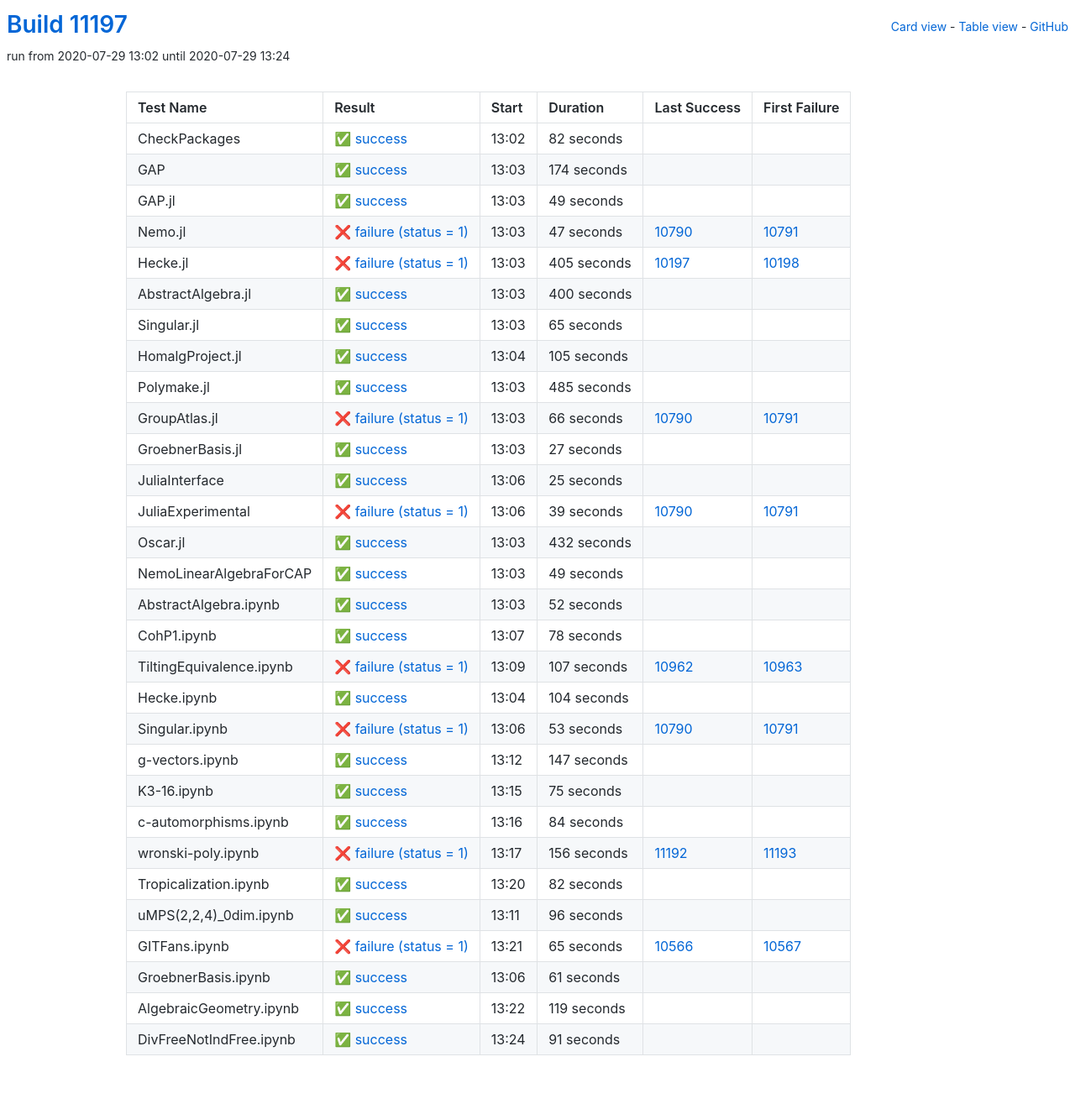
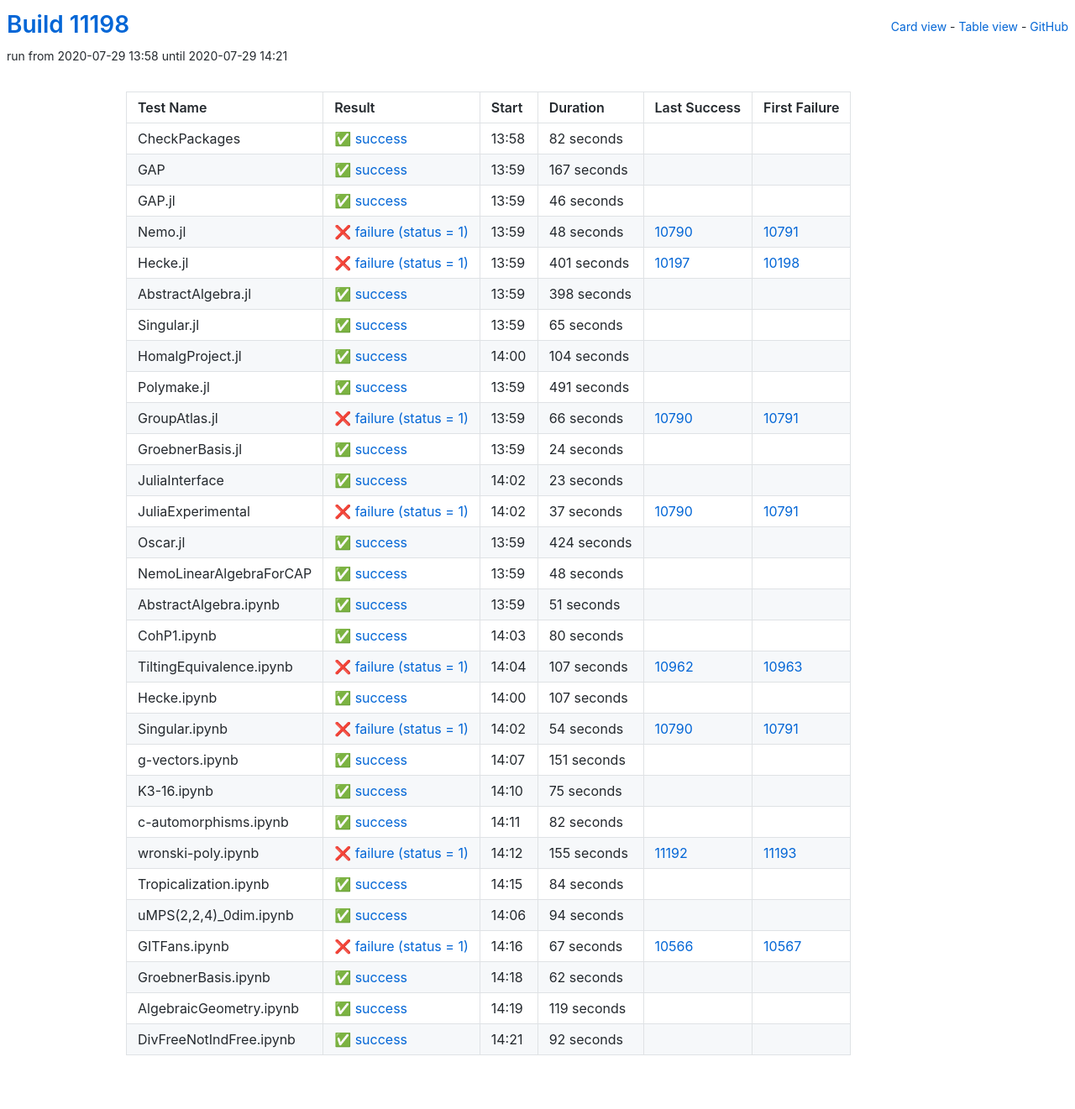
Before and after one commit to oscar-system/oscar-ci-status, a Jekyll site: the page built from table.html, in a window 1280 px wide. Shown: the whole page at 84% size. Built offline with Jekyll 4.4.1, drawn with Linux system fonts in a browser that asks for light colours.

Commit message:
Build #11198

```diff
--- a/_data/ci.yml
+++ b/_data/ci.yml
@@ -1,6 +1,6 @@
 ---
-build: 11197
-build_url: https://oscarci.mathematik.uni-kl.de/job/oscar/11197/
+build: 11198
+build_url: https://oscarci.mathematik.uni-kl.de/job/oscar/11198/
 job: oscar
 organization: oscar-system
 repo: oscar-ci-status
@@ -8,8 +8,8 @@
 tests:
 - name: CheckPackages
   id: checkpackages
-  log: https://oscarci.mathematik.uni-kl.de/job/oscar/11197/artifact/logs/build-11197/CheckPackages.log
-  start: 2020-07-29 13:02
+  log: https://oscarci.mathematik.uni-kl.de/job/oscar/11198/artifact/logs/build-11198/CheckPackages.log
+  start: 2020-07-29 13:58
   success: true
   exitcode: 0
   status: success
@@ -20,68 +20,68 @@
   first_failure_url:
 - name: GAP
   id: gap
-  log: https://oscarci.mathematik.uni-kl.de/job/oscar/11197/artifact/logs/build-11197/GAP.log
-  start: 2020-07-29 13:03
+  log: https://oscarci.mathematik.uni-kl.de/job/oscar/11198/artifact/logs/build-11198/GAP.log
+  start: 2020-07-29 13:59
   success: true
   exitcode: 0
   status: success
-  duration: 174
+  duration: 167
   last_success: false
   last_success_url:
   first_failure: false
   first_failure_url:
 - name: GAP.jl
   id: gap-jl
-  log: https://oscarci.mathematik.uni-kl.de/job/oscar/11197/artifact/logs/build-11197/GAP.jl.log
-  start: 2020-07-29 13:03
+  log: https://oscarci.mathematik.uni-kl.de/job/oscar/11198/artifact/logs/build-11198/GAP.jl.log
+  start: 2020-07-29 13:59
   success: true
   exitcode: 0
   status: success
-  duration: 49
+  duration: 46
   last_success: false
   last_success_url:
   first_failure: false
   first_failure_url:
 - name: Nemo.jl
   id: nemo-jl
-  log: https://oscarci.mathematik.uni-kl.de/job/oscar/11197/artifact/logs/build-11197/Nemo.jl.log
-  start: 2020-07-29 13:03
+  log: https://oscarci.mathematik.uni-kl.de/job/oscar/11198/artifact/logs/build-11198/Nemo.jl.log
+  start: 2020-07-29 13:59
   success: false
   exitcode: 1
   status: failure
-  duration: 47
+  duration: 48
   last_success: 10790
   last_success_url: https://oscarci.mathematik.uni-kl.de/job/oscar/10790/
   first_failure: 10791
   first_failure_url: https://oscarci.mathematik.uni-kl.de/job/oscar/10791/
 - name: Hecke.jl
   id: hecke-jl
-  log: https://oscarci.mathematik.uni-kl.de/job/oscar/11197/artifact/logs/build-11197/Hecke.jl.log
-  start: 2020-07-29 13:03
+  log: https://oscarci.mathematik.uni-kl.de/job/oscar/11198/artifact/logs/build-11198/Hecke.jl.log
+  start: 2020-07-29 13:59
   success: false
   exitcode: 1
   status: failure
-  duration: 405
+  duration: 401
   last_success: 10197
   last_success_url: https://oscarci.mathematik.uni-kl.de/job/oscar/10197/
   first_failure: 10198
   first_failure_url: https://oscarci.mathematik.uni-kl.de/job/oscar/10198/
 - name: AbstractAlgebra.jl
   id: abstractalgebra-jl
-  log: https://oscarci.mathematik.uni-kl.de/job/oscar/11197/artifact/logs/build-11197/AbstractAlgebra.jl.log
-  start: 2020-07-29 13:03
+  log: https://oscarci.mathematik.uni-kl.de/job/oscar/11198/artifact/logs/build-11198/AbstractAlgebra.jl.log
+  start: 2020-07-29 13:59
   success: true
   exitcode: 0
   status: success
-  duration: 400
+  duration: 398
   last_success: false
   last_success_url:
   first_failure: false
   first_failure_url:
 - name: Singular.jl
   id: singular-jl
-  log: https://oscarci.mathematik.uni-kl.de/job/oscar/11197/artifact/logs/build-11197/Singular.jl.log
-  start: 2020-07-29 13:03
+  log: https://oscarci.mathematik.uni-kl.de/job/oscar/11198/artifact/logs/build-11198/Singular.jl.log
+  start: 2020-07-29 13:59
   success: true
   exitcode: 0
   status: success
@@ -92,32 +92,32 @@
   first_failure_url:
 - name: HomalgProject.jl
   id: homalgproject-jl
-  log: https://oscarci.mathematik.uni-kl.de/job/oscar/11197/artifact/logs/build-11197/HomalgProject.jl.log
-  start: 2020-07-29 13:04
+  log: https://oscarci.mathematik.uni-kl.de/job/oscar/11198/artifact/logs/build-11198/HomalgProject.jl.log
+  start: 2020-07-29 14:00
   success: true
   exitcode: 0
   status: success
-  duration: 105
+  duration: 104
   last_success: false
   last_success_url:
   first_failure: false
   first_failure_url:
 - name: Polymake.jl
   id: polymake-jl
-  log: https://oscarci.mathematik.uni-kl.de/job/oscar/11197/artifact/logs/build-11197/Polymake.jl.log
-  start: 2020-07-29 13:03
+  log: https://oscarci.mathematik.uni-kl.de/job/oscar/11198/artifact/logs/build-11198/Polymake.jl.log
+  start: 2020-07-29 13:59
   success: true
   exitcode: 0
   status: success
-  duration: 485
+  duration: 491
   last_success: false
   last_success_url:
   first_failure: false
   first_failure_url:
 - name: GroupAtlas.jl
   id: groupatlas-jl
-  log: https://oscarci.mathematik.uni-kl.de/job/oscar/11197/artifact/logs/build-11197/GroupAtlas.jl.log
-  start: 2020-07-29 13:03
+  log: https://oscarci.mathematik.uni-kl.de/job/oscar/11198/artifact/logs/build-11198/GroupAtlas.jl.log
+  start: 2020-07-29 13:59
   success: false
   exitcode: 1
   status: failure
@@ -128,92 +128,92 @@
   first_failure_url: https://oscarci.mathematik.uni-kl.de/job/oscar/10791/
 - name: GroebnerBasis.jl
   id: groebnerbasis-jl
-  log: https://oscarci.mathematik.uni-kl.de/job/oscar/11197/artifact/logs/build-11197/GroebnerBasis.jl.log
-  start: 2020-07-29 13:03
+  log: https://oscarci.mathematik.uni-kl.de/job/oscar/11198/artifact/logs/build-11198/GroebnerBasis.jl.log
+  start: 2020-07-29 13:59
   success: true
   exitcode: 0
   status: success
-  duration: 27
+  duration: 24
   last_success: false
   last_success_url:
   first_failure: false
   first_failure_url:
 - name: JuliaInterface
   id: juliainterface
-  log: https://oscarci.mathematik.uni-kl.de/job/oscar/11197/artifact/logs/build-11197/JuliaInterface.log
-  start: 2020-07-29 13:06
+  log: https://oscarci.mathematik.uni-kl.de/job/oscar/11198/artifact/logs/build-11198/JuliaInterface.log
+  start: 2020-07-29 14:02
   success: true
   exitcode: 0
   status: success
-  duration: 25
+  duration: 23
   last_success: false
   last_success_url:
   first_failure: false
   first_failure_url:
 - name: JuliaExperimental
   id: juliaexperimental
-  log: https://oscarci.mathematik.uni-kl.de/job/oscar/11197/artifact/logs/build-11197/JuliaExperimental.log
-  start: 2020-07-29 13:06
+  log: https://oscarci.mathematik.uni-kl.de/job/oscar/11198/artifact/logs/build-11198/JuliaExperimental.log
+  start: 2020-07-29 14:02
   success: false
   exitcode: 1
   status: failure
-  duration: 39
+  duration: 37
   last_success: 10790
   last_success_url: https://oscarci.mathematik.uni-kl.de/job/oscar/10790/
   first_failure: 10791
   first_failure_url: https://oscarci.mathematik.uni-kl.de/job/oscar/10791/
 - name: Oscar.jl
   id: oscar-jl
-  log: https://oscarci.mathematik.uni-kl.de/job/oscar/11197/artifact/logs/build-11197/Oscar.jl.log
-  start: 2020-07-29 13:03
+  log: https://oscarci.mathematik.uni-kl.de/job/oscar/11198/artifact/logs/build-11198/Oscar.jl.log
+  start: 2020-07-29 13:59
   success: true
   exitcode: 0
   status: success
-  duration: 432
+  duration: 424
   last_success: false
   last_success_url:
   first_failure: false
   first_failure_url:
 - name: NemoLinearAlgebraForCAP
   id: nemolinearalgebraforcap
-  log: https://oscarci.mathematik.uni-kl.de/job/oscar/11197/artifact/logs/build-11197/NemoLinearAlgebraForCAP.log
-  start: 2020-07-29 13:03
+  log: https://oscarci.mathematik.uni-kl.de/job/oscar/11198/artifact/logs/build-11198/NemoLinearAlgebraForCAP.log
+  start: 2020-07-29 13:59
   success: true
   exitcode: 0
   status: success
-  duration: 49
+  duration: 48
   last_success: false
   last_success_url:
   first_failure: false
   first_failure_url:
 - name: AbstractAlgebra.ipynb
   id: abstractalgebra-ipynb
-  log: https://oscarci.mathematik.uni-kl.de/job/oscar/11197/artifact/logs/build-11197/AbstractAlgebra.ipynb.log
-  start: 2020-07-29 13:03
+  log: https://oscarci.mathematik.uni-kl.de/job/oscar/11198/artifact/logs/build-11198/AbstractAlgebra.ipynb.log
+  start: 2020-07-29 13:59
   success: true
   exitcode: 0
   status: success
-  duration: 52
+  duration: 51
   last_success: false
   last_success_url:
   first_failure: false
   first_failure_url:
 - name: CohP1.ipynb
   id: cohp1-ipynb
-  log: https://oscarci.mathematik.uni-kl.de/job/oscar/11197/artifact/logs/build-11197/CohP1.ipynb.log
-  start: 2020-07-29 13:07
+  log: https://oscarci.mathematik.uni-kl.de/job/oscar/11198/artifact/logs/build-11198/CohP1.ipynb.log
+  start: 2020-07-29 14:03
   success: true
   exitcode: 0
   status: success
-  duration: 78
+  duration: 80
   last_success: false
   last_success_url:
   first_failure: false
   first_failure_url:
 - name: TiltingEquivalence.ipynb
   id: tiltingequivalence-ipynb
-  log: https://oscarci.mathematik.uni-kl.de/job/oscar/11197/artifact/logs/build-11197/TiltingEquivalence.ipynb.log
-  start: 2020-07-29 13:09
+  log: https://oscarci.mathematik.uni-kl.de/job/oscar/11198/artifact/logs/build-11198/TiltingEquivalence.ipynb.log
+  start: 2020-07-29 14:04
   success: false
   exitcode: 1
   status: failure
@@ -224,44 +224,44 @@
   first_failure_url: https://oscarci.mathematik.uni-kl.de/job/oscar/10963/
 - name: Hecke.ipynb
   id: hecke-ipynb
-  log: https://oscarci.mathematik.uni-kl.de/job/oscar/11197/artifact/logs/build-11197/Hecke.ipynb.log
-  start: 2020-07-29 13:04
+  log: https://oscarci.mathematik.uni-kl.de/job/oscar/11198/artifact/logs/build-11198/Hecke.ipynb.log
+  start: 2020-07-29 14:00
   success: true
   exitcode: 0
   status: success
-  duration: 104
+  duration: 107
   last_success: false
   last_success_url:
   first_failure: false
   first_failure_url:
 - name: Singular.ipynb
   id: singular-ipynb
-  log: https://oscarci.mathematik.uni-kl.de/job/oscar/11197/artifact/logs/build-11197/Singular.ipynb.log
-  start: 2020-07-29 13:06
+  log: https://oscarci.mathematik.uni-kl.de/job/oscar/11198/artifact/logs/build-11198/Singular.ipynb.log
+  start: 2020-07-29 14:02
   success: false
   exitcode: 1
   status: failure
-  duration: 53
+  duration: 54
   last_success: 10790
   last_success_url: https://oscarci.mathematik.uni-kl.de/job/oscar/10790/
   first_failure: 10791
   first_failure_url: https://oscarci.mathematik.uni-kl.de/job/oscar/10791/
 - name: g-vectors.ipynb
   id: g-vectors-ipynb
-  log: https://oscarci.mathematik.uni-kl.de/job/oscar/11197/artifact/logs/build-11197/g-vectors.ipynb.log
-  start: 2020-07-29 13:12
+  log: https://oscarci.mathematik.uni-kl.de/job/oscar/11198/artifact/logs/build-11198/g-vectors.ipynb.log
+  start: 2020-07-29 14:07
   success: true
   exitcode: 0
   status: success
-  duration: 147
+  duration: 151
   last_success: false
   last_success_url:
   first_failure: false
   first_failure_url:
 - name: K3-16.ipynb
   id: k3-16-ipynb
-  log: https://oscarci.mathematik.uni-kl.de/job/oscar/11197/artifact/logs/build-11197/K3-16.ipynb.log
-  start: 2020-07-29 13:15
+  log: https://oscarci.mathematik.uni-kl.de/job/oscar/11198/artifact/logs/build-11198/K3-16.ipynb.log
+  start: 2020-07-29 14:10
   success: true
   exitcode: 0
   status: success
@@ -272,8 +272,32 @@
   first_failure_url:
 - name: c-automorphisms.ipynb
   id: c-automorphisms-ipynb
-  log: https://oscarci.mathematik.uni-kl.de/job/oscar/11197/artifact/logs/build-11197/c-automorphisms.ipynb.log
-  start: 2020-07-29 13:16
+  log: https://oscarci.mathematik.uni-kl.de/job/oscar/11198/artifact/logs/build-11198/c-automorphisms.ipynb.log
+  start: 2020-07-29 14:11
+  success: true
+  exitcode: 0
+  status: success
+  duration: 82
+  last_success: false
+  last_success_url:
+  first_failure: false
+  first_failure_url:
+- name: wronski-poly.ipynb
+  id: wronski-poly-ipynb
+  log: https://oscarci.mathematik.uni-kl.de/job/oscar/11198/artifact/logs/build-11198/wronski-poly.ipynb.log
+  start: 2020-07-29 14:12
+  success: false
+  exitcode: 1
+  status: failure
+  duration: 155
+  last_success: 11192
+  last_success_url: https://oscarci.mathematik.uni-kl.de/job/oscar/11192/
+  first_failure: 11193
+  first_failure_url: https://oscarci.mathematik.uni-kl.de/job/oscar/11193/
+- name: Tropicalization.ipynb
+  id: tropicalization-ipynb
+  log: https://oscarci.mathematik.uni-kl.de/job/oscar/11198/artifact/logs/build-11198/Tropicalization.ipynb.log
+  start: 2020-07-29 14:15
   success: true
   exitcode: 0
   status: success
@@ -282,70 +306,46 @@
   last_success_url:
   first_failure: false
   first_failure_url:
-- name: wronski-poly.ipynb
-  id: wronski-poly-ipynb
-  log: https://oscarci.mathematik.uni-kl.de/job/oscar/11197/artifact/logs/build-11197/wronski-poly.ipynb.log
-  start: 2020-07-29 13:17
-  success: false
-  exitcode: 1
-  status: failure
-  duration: 156
-  last_success: 11192
-  last_success_url: https://oscarci.mathematik.uni-kl.de/job/oscar/11192/
-  first_failure: 11193
-  first_failure_url: https://oscarci.mathematik.uni-kl.de/job/oscar/11193/
-- name: Tropicalization.ipynb
-  id: tropicalization-ipynb
-  log: https://oscarci.mathematik.uni-kl.de/job/oscar/11197/artifact/logs/build-11197/Tropicalization.ipynb.log
-  start: 2020-07-29 13:20
+- name: uMPS(2,2,4)_0dim.ipynb
+  id: umps-2-2-4-0dim-ipynb
+  log: https://oscarci.mathematik.uni-kl.de/job/oscar/11198/artifact/logs/build-11198/uMPS-2-2-4-_0dim.ipynb.log
+  start: 2020-07-29 14:06
   success: true
   exitcode: 0
   status: success
-  duration: 82
-  last_success: false
-  last_success_url:
-  first_failure: false
-  first_failure_url:
-- name: uMPS(2,2,4)_0dim.ipynb
-  id: umps-2-2-4-0dim-ipynb
-  log: https://oscarci.mathematik.uni-kl.de/job/oscar/11197/artifact/logs/build-11197/uMPS-2-2-4-_0dim.ipynb.log
-  start: 2020-07-29 13:11
-  success: true
-  exitcode: 0
-  status: success
-  duration: 96
+  duration: 94
   last_success: false
   last_success_url:
   first_failure: false
   first_failure_url:
 - name: GITFans.ipynb
   id: gitfans-ipynb
-  log: https://oscarci.mathematik.uni-kl.de/job/oscar/11197/artifact/logs/build-11197/GITFans.ipynb.log
-  start: 2020-07-29 13:21
+  log: https://oscarci.mathematik.uni-kl.de/job/oscar/11198/artifact/logs/build-11198/GITFans.ipynb.log
+  start: 2020-07-29 14:16
   success: false
   exitcode: 1
   status: failure
-  duration: 65
+  duration: 67
   last_success: 10566
   last_success_url: https://oscarci.mathematik.uni-kl.de/job/oscar/10566/
   first_failure: 10567
   first_failure_url: https://oscarci.mathematik.uni-kl.de/job/oscar/10567/
 - name: GroebnerBasis.ipynb
   id: groebnerbasis-ipynb
-  log: https://oscarci.mathematik.uni-kl.de/job/oscar/11197/artifact/logs/build-11197/GroebnerBasis.ipynb.log
-  start: 2020-07-29 13:06
+  log: https://oscarci.mathematik.uni-kl.de/job/oscar/11198/artifact/logs/build-11198/GroebnerBasis.ipynb.log
+  start: 2020-07-29 14:18
   success: true
   exitcode: 0
   status: success
-  duration: 61
+  duration: 62
   last_success: false
   last_success_url:
   first_failure: false
   first_failure_url:
 - name: AlgebraicGeometry.ipynb
   id: algebraicgeometry-ipynb
-  log: https://oscarci.mathematik.uni-kl.de/job/oscar/11197/artifact/logs/build-11197/AlgebraicGeometry.ipynb.log
-  start: 2020-07-29 13:22
+  log: https://oscarci.mathematik.uni-kl.de/job/oscar/11198/artifact/logs/build-11198/AlgebraicGeometry.ipynb.log
+  start: 2020-07-29 14:19
   success: true
   exitcode: 0
   status: success
@@ -356,12 +356,12 @@
   first_failure_url:
 - name: DivFreeNotIndFree.ipynb
   id: divfreenotindfree-ipynb
-  log: https://oscarci.mathematik.uni-kl.de/job/oscar/11197/artifact/logs/build-11197/DivFreeNotIndFree.ipynb.log
-  start: 2020-07-29 13:24
+  log: https://oscarci.mathematik.uni-kl.de/job/oscar/11198/artifact/logs/build-11198/DivFreeNotIndFree.ipynb.log
+  start: 2020-07-29 14:21
   success: true
   exitcode: 0
   status: success
-  duration: 91
+  duration: 92
   last_success: false
   last_success_url:
   first_failure: false
```
Also changed, not shown: README.md.
